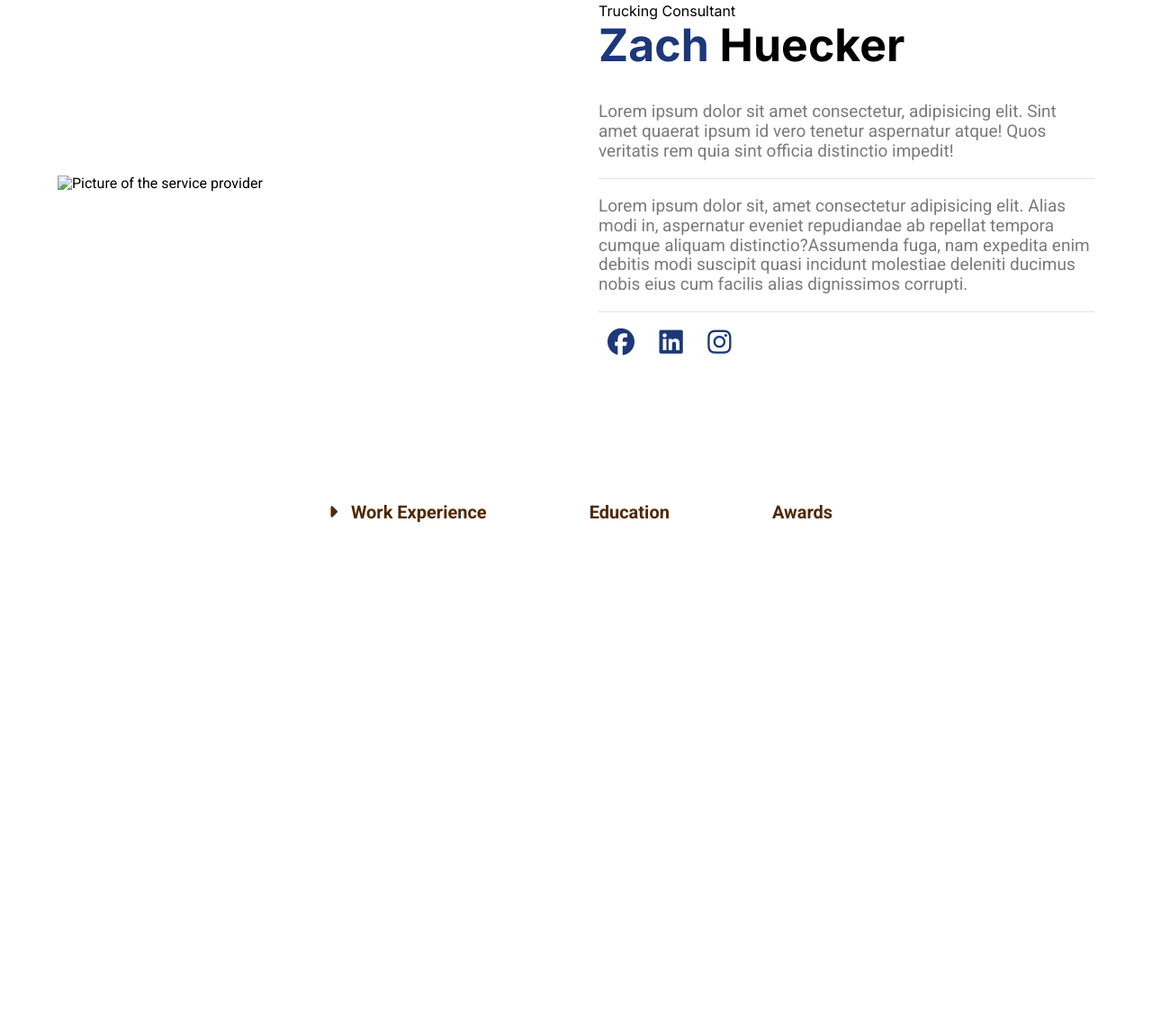
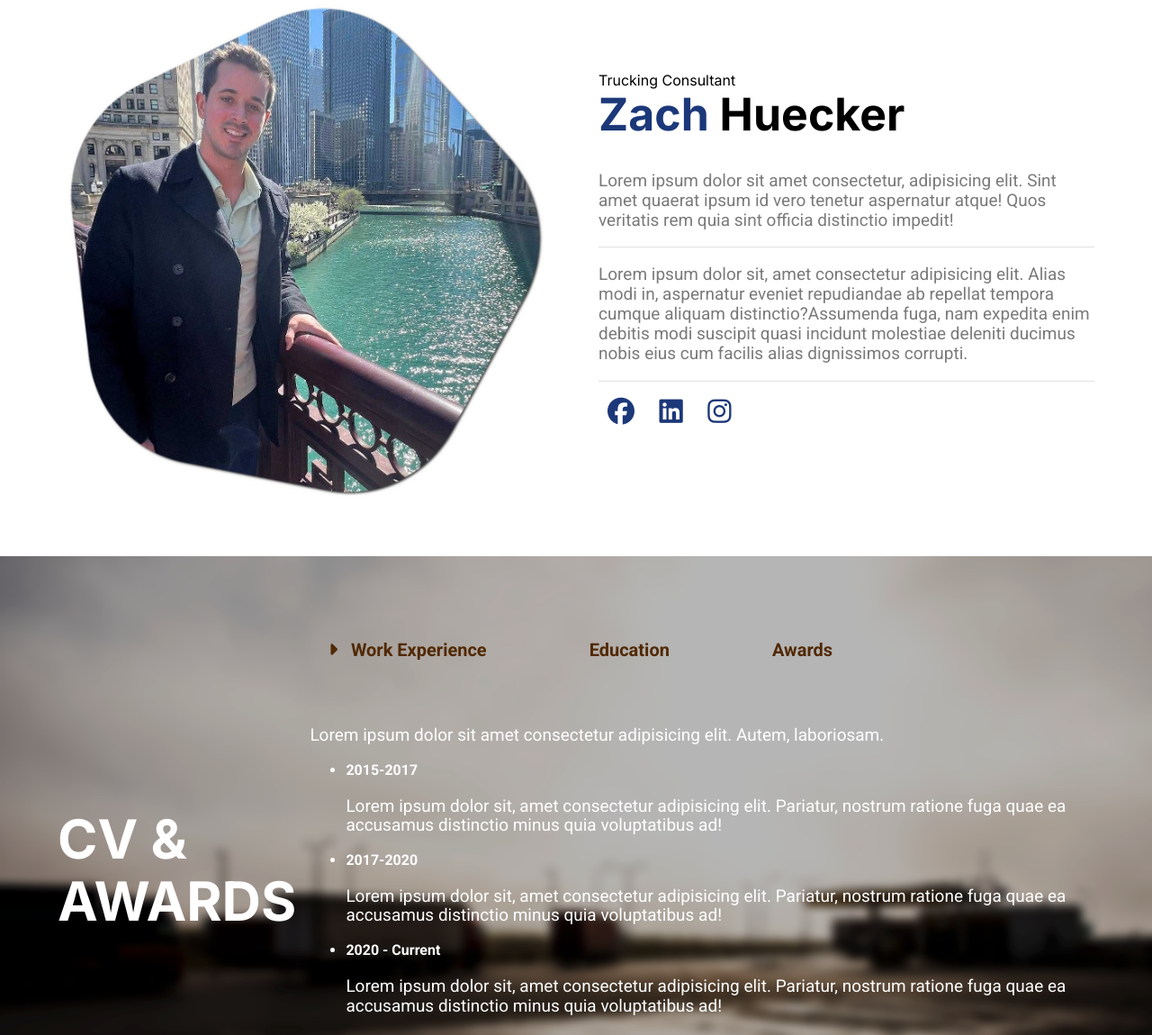
Before and after one commit to davzap1702/huecker-consulting, a plain HTML site: page about.html in a window 1280 px wide. Shown: the part 165-1315 px from the top of the page at 90% size. Drawn offline with nearby package versions, Linux system fonts and the light colour scheme; files that its build step writes are made by us from their sources; the site is published under a folder, as on GitHub Pages, so addresses that start at the root find nothing; files whose address does not match are found by name.

Commit message:
Image paths fixed

```diff
--- a/about.html
+++ b/about.html
@@ -14,7 +14,7 @@
         <div class="hero__two-columns">
           <div class="hero__img">
             <img
-              src="/img/about-me/dude.jpg"
+              src="img/about-me/dude.jpg"
               alt="Picture of the service provider"
             />
           </div>
--- a/sass/pages/_about.scss
+++ b/sass/pages/_about.scss
@@ -36,7 +36,7 @@
 .info {
   margin: 6rem 0;
   padding: 4rem 0;
-  background-image: url(../../img/about-me/trucking.png);
+  background-image: url(.././img/about-me/trucking.png);
   background-position: bottom;
   background-repeat: no-repeat;
   background-size: cover;
```
